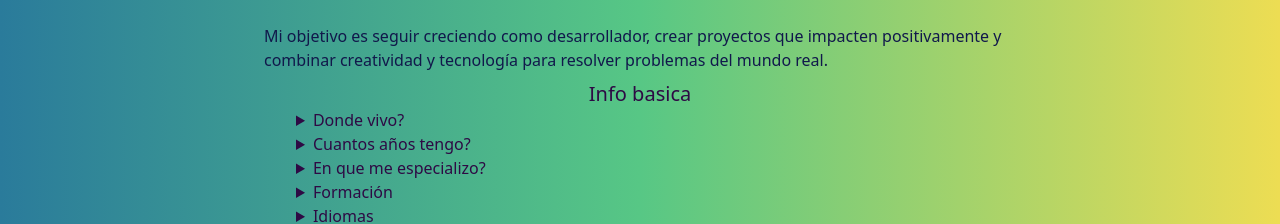
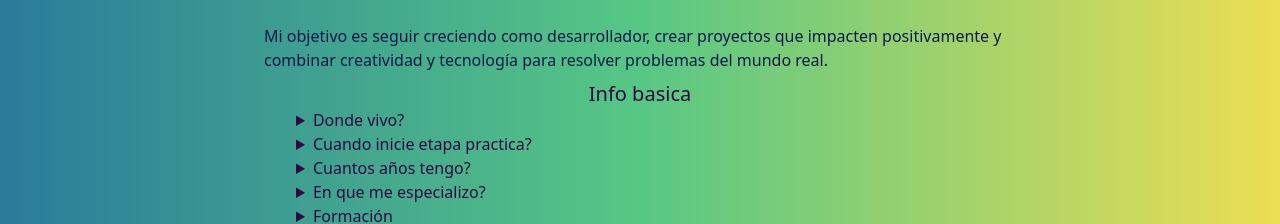
Before and after one commit to SamRandals/samPortfolio, a React (Vite) app: page / in a window 1280 px wide. Shown: the part 2480-2704 px from the top of the page. Built offline with nearby package versions, Linux system fonts and the light colour scheme.

Commit message:
new info added

```diff
--- a/src/components/AboutMe.jsx
+++ b/src/components/AboutMe.jsx
@@ -63,6 +63,10 @@ return(<>
                 <details>
                     <summary className="sec-color">Donde vivo?</summary>
                     Actualmente vivo en la ciudad de Cali, Colombia
+                </details>
+                <details>
+                    <summary className="sec-color">Cuando inicie etapa practica?</summary>
+                    Inicie en febrero del 2025.
                 </details>
                 <details>
                     <summary className="sec-color">Cuantos años tengo?</summary>
```
